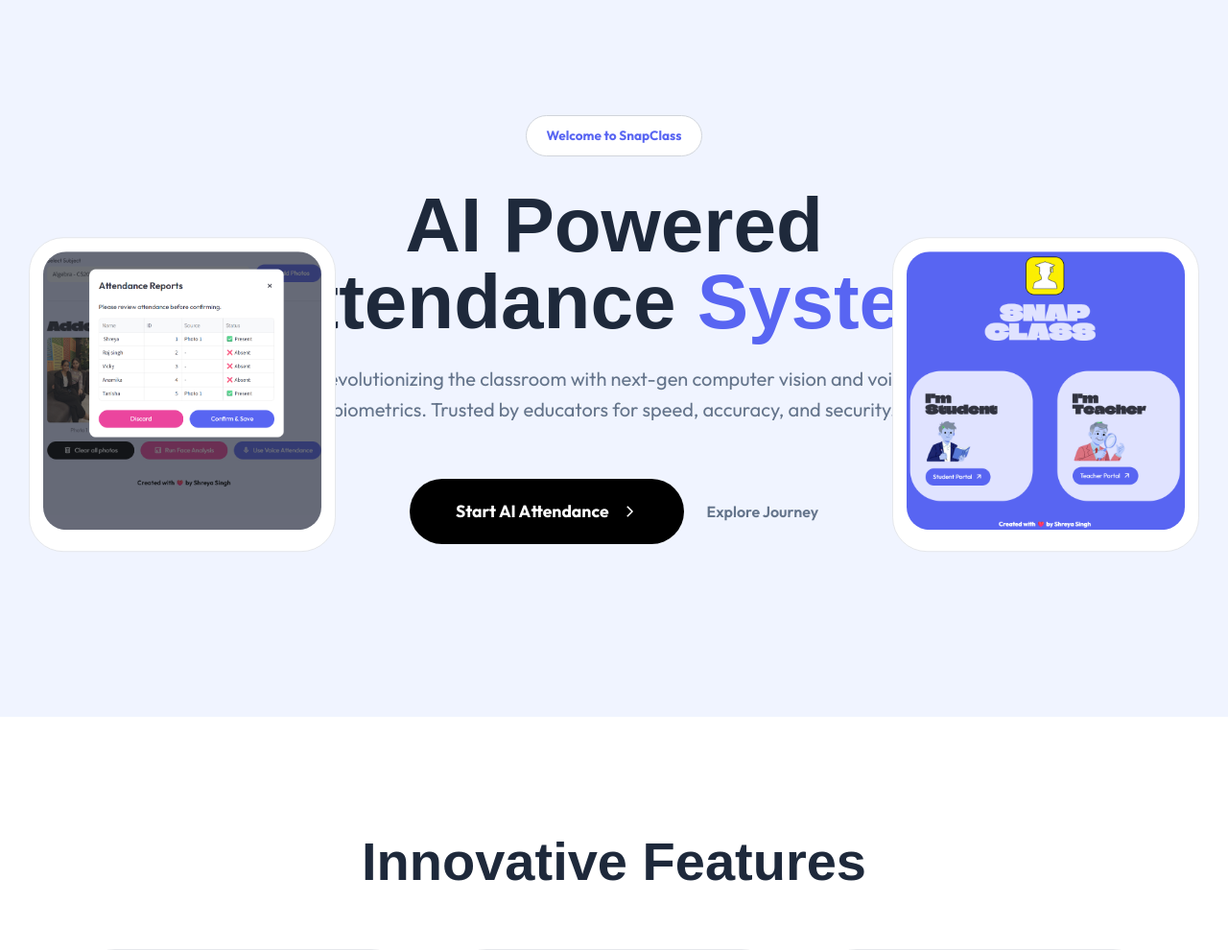
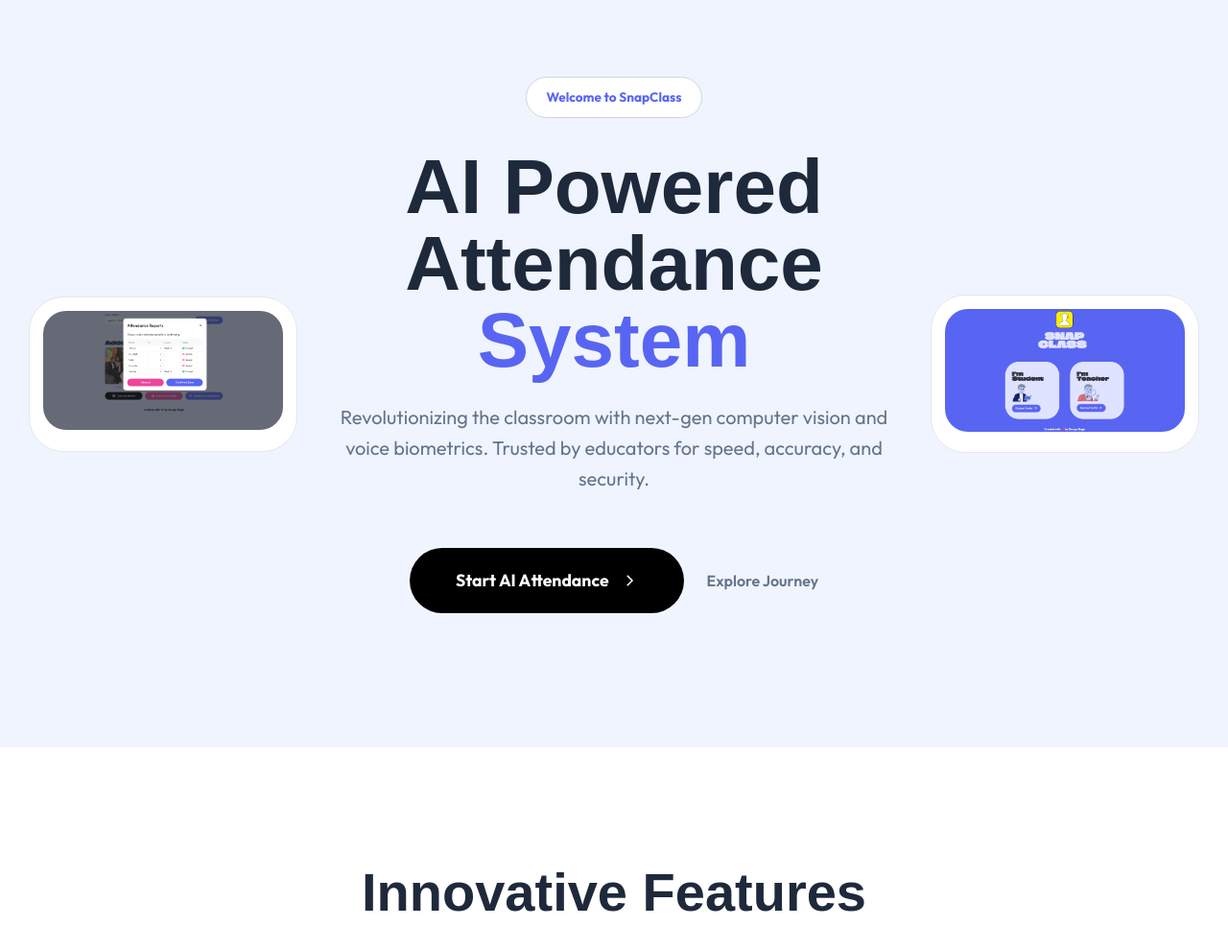
Before and after one commit to Inquisitive-shreya/SnapClass-landing-page, a Flask app: page / in a window 1280 px wide. Shown: the part 75-1065 px from the top of the page at 96% size. Run offline with Flask 3, Linux system fonts and the light colour scheme; some web fonts are replaced.

Commit message:
Fix hero layout - cards no longer overlap text

```diff
--- a/static/css/styles.css
+++ b/static/css/styles.css
@@ -101,7 +101,7 @@ h4 {
 }
 
 /* Hero Section */
-.hero {
+/* .hero {
     min-height: 90vh;
     display: flex;
     flex-direction: column;
@@ -112,6 +112,28 @@ h4 {
     background-color: #f0f4ff;
     position: relative;
     overflow: hidden;
+} */
+
+/* Replace the existing .hero rule with this */
+.hero {
+    min-height: 90vh;
+    display: grid;
+    grid-template-columns: 280px 1fr 280px;
+    grid-template-rows: auto;
+    align-items: center;
+    padding: 80px 30px;
+    background-color: #f0f4ff;
+    position: relative;
+    gap: 20px;
+}
+/*claud*/
+.hero-center {
+    grid-column: 2;
+    grid-row: 1;
+    display: flex;
+    flex-direction: column;
+    align-items: center;
+    text-align: center;
 }
 
 .badge {
@@ -178,7 +200,7 @@ h4 {
     font-weight: 600;
 }
 
-/* Floating Cards Simplified */
+/* Floating Cards Simplified
 .floating-card {
     position: absolute;
     width: 320px;
@@ -187,22 +209,39 @@ h4 {
     border-radius: 36px;
     border: 1px solid #e5e7eb;
     overflow: hidden;
+} */
+
+/* Replace .floating-card, .card-left, .card-right with these */
+.floating-card {
+    width: 100%;
+    background-color: #ffffff;
+    padding: 14px;
+    border-radius: 36px;
+    border: 1px solid #e5e7eb;
+    overflow: hidden;
+    /* Remove position: absolute */
 }
-
-.floating-card img {
+/* .floating-card img {
     width: 100%;
     height: auto;
     aspect-ratio: 1 / 1;
     object-fit: cover;
     border-radius: 24px;
     background-color: #f8faff;
+} */
+
+.floating-card img {
+    width: 100%;
+    height: auto;
+    object-fit: cover;
+    border-radius: 24px;
+    background-color: #f8faff;
 }
-
 .card-label {
     display: none;
 }
 
-.card-left {
+/* .card-left {
     left: 30px;
     top: 55%;
     transform: translateY(-50%);
@@ -212,8 +251,19 @@ h4 {
     right: 30px;
     top: 55%;
     transform: translateY(-50%);
+} */
+
+.card-left {
+    grid-column: 1;
+    grid-row: 1;
+    /* Remove left/top/transform */
 }
 
+.card-right {
+    grid-column: 3;
+    grid-row: 1;
+    /* Remove right/top/transform */
+}
 
 /* Integrated Logos */
 .integrated {
@@ -523,16 +573,29 @@ h4 {
 
 /* Mobile Responsiveness Improvements */
 
-@media (max-width: 1200px) {
+/* @media (max-width: 1200px) {
     .navbar {
         padding: 12px 40px;
     }
 
     .hero h1 {
         font-size: 4.5rem;
+    } */
+
+    @media (max-width: 1200px) {
+    .hero {
+        display: flex;
+        flex-direction: column;
+        align-items: center;
+        text-align: center;
+        padding: 80px 40px;
     }
 
-    .floating-card {
+    /* .floating-card {
+        display: none;
+    } */
+
+        .floating-card {
         display: none;
     }
 
--- a/templates/index.html
+++ b/templates/index.html
@@ -38,7 +38,7 @@
 
     </nav>
 
-    <header class="hero">
+    <!-- <header class="hero">
           <div class="badge">
             Welcome to SnapClass
         </div>
@@ -71,7 +71,50 @@
                     alt="landing img 2"></div>
         </div>
 
-    </header>
+    </header> -->
+
+    <header class="hero">
+
+    <!-- LEFT CARD -->
+    <div class="floating-card card-left">
+        <div class="card-img">
+            <img src="{{ url_for('static', filename='img/demo/snap-teacher-flow-1.png') }}"
+                alt="landing img 1">
+        </div>
+    </div>
+
+    <!-- CENTER CONTENT -->
+    <div class="hero-center">
+        <div class="badge">
+            Welcome to SnapClass
+        </div>
+
+        <h1>AI Powered<br>Attendance <span>System</span></h1>
+
+        <p>Revolutionizing the classroom with next-gen computer vision and voice biometrics. Trusted by educators for
+            speed, accuracy, and security.</p>
+
+        <div class="hero-actions">
+            <a href="https://snapclasss-main.streamlit.app/" class="btn-cta">
+                Start AI Attendance
+                <svg width="18" height="18" viewBox="0 0 24 24" fill="none"
+                    stroke="currentColor" stroke-width="2">
+                    <path d="M9 5l7 7-7 7" />
+                </svg>
+            </a>
+            <a href="#journey" class="link-action">Explore Journey</a>
+        </div>
+    </div>
+
+    <!-- RIGHT CARD -->
+    <div class="floating-card card-right">
+        <div class="card-img">
+            <img src="{{ url_for('static', filename='img/demo/snap-landing.png') }}"
+                alt="landing img 2">
+        </div>
+    </div>
+
+</header>
 
 
      <section id="features" class="features">
```
